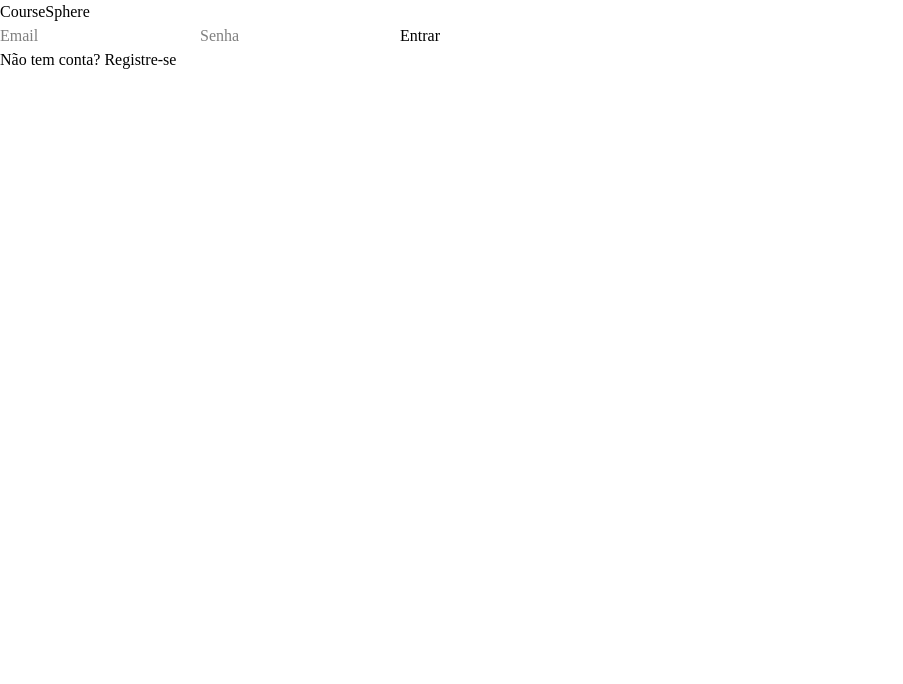
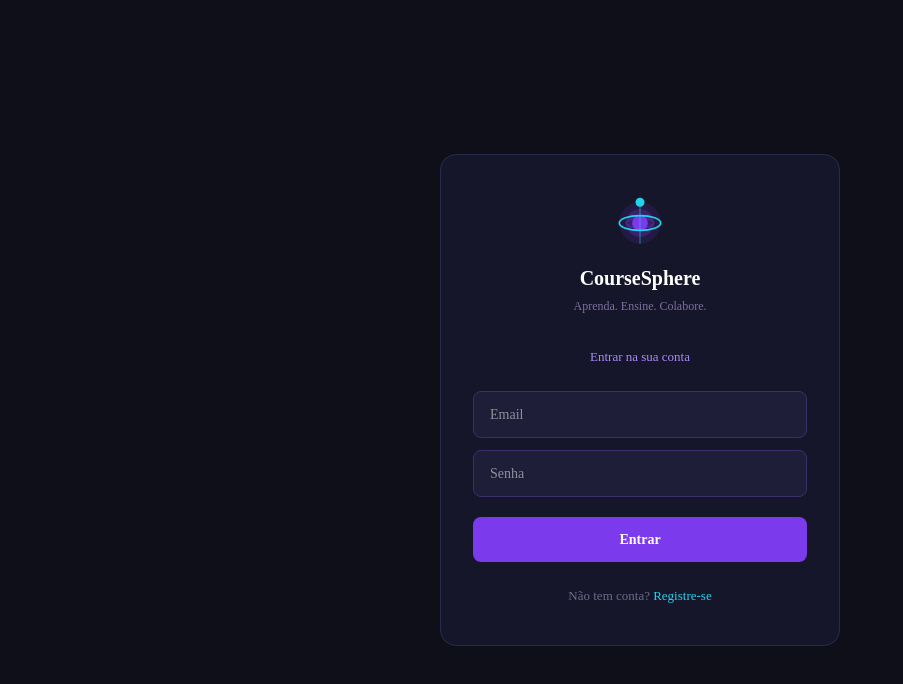
Before and after one commit to victoriaT19/coursesphere, a React (Vite) app in the folder coursesphere-web/: page /login in a window 1280 px wide. Shown: the top 684 px of the page, without its empty margins (0-903 px from the left). Built offline with nearby package versions, Linux system fonts and the light colour scheme.

Commit message:
feat: redesign Login page with new dark theme

```diff
--- a/coursesphere-web/src/pages/Login.jsx
+++ b/coursesphere-web/src/pages/Login.jsx
@@ -2,6 +2,7 @@ import { useState } from "react";
 import { Link, useNavigate } from "react-router-dom";
 import { useAuth } from "../context/AuthContext";
 import api from "../services/api";
+import Logo from "../components/Logo";
 
 export default function Login(){
     const [email, setEmail] = useState("");
@@ -36,17 +37,56 @@ export default function Login(){
     };
 
     return (
-        <div className="min-h-screen bg-gray-950 flex items-center justify-center px-4">
-            <div className="w-full max-w-md bg-gray-900 rounded-2xl shadow-xl p-8">
-                <h1 className="text-3xl font-bold text-white text-center mb-8">CourseSphere</h1>
-                <form onSubmit={handleSubmit} className="space-y-4">
+        <div style={{
+            minHeight: "100vh",
+            background: "#0f0f1a",
+            display: "flex",
+            alignItems: "center",
+            justifyContent: "center",
+            padding: "1rem"
+        }}>
+            <div style={{
+                width: "100%",
+                maxWidth: "400px",
+                background: "#16162a",
+                borderRadius: "16px",
+                border: "0.5px solid #2a2a4a",
+                padding: "2.5rem 2rem"
+            }}>
+                <div style={{ display: "flex", flexDirection: "column", alignItems: "center", marginBottom: "2rem" }}>
+                    <Logo size={56} />
+                    <h1 style={{ color: "white", fontSize: "20px", fontWeight: "600", margin: "0.75rem 0 0.25rem" }}>
+                        CourseSphere
+                    </h1>
+                    <p style={{ color: "#7c6fa0", fontSize: "12px", margin: 0 }}>
+                        Aprenda. Ensine. Colabore.
+                    </p>
+                </div>
+
+                <p style={{ color: "#a78bfa", fontSize: "13px", fontWeight: "500", textAlign: "center", marginBottom: "1.5rem" }}>
+                    Entrar na sua conta
+                </p>
+
+                <form onSubmit={handleSubmit} style={{ display: "flex", flexDirection: "column", gap: "0.75rem" }}>
                     <input
                         type="email"
                         placeholder="Email"
                         value={email}
                         onChange={(e) => setEmail(e.target.value)}
                         required
-                        className="w-full px-4 py-3 rounded-lg bg-gray-800 text-white placeholder-gray-400 border border-gray-700 focus:outline-none focus:border-indigo-500"
+                        style={{
+                            background: "#1e1e38",
+                            border: "0.5px solid #3b2f6e",
+                            borderRadius: "8px",
+                            padding: "0.75rem 1rem",
+                            color: "white",
+                            fontSize: "14px",
+                            outline: "none",
+                            width: "100%",
+                            boxSizing: "border-box"
+                        }}
+                        onFocus={e => e.target.style.borderColor = "#7c3aed"}
+                        onBlur={e => e.target.style.borderColor = "#3b2f6e"}
                     />
                     <input
                         type="password"
@@ -54,20 +94,46 @@ export default function Login(){
                         value={password}
                         onChange={(e) => setPassword(e.target.value)}
                         required
-                        className="w-full px-4 py-3 rounded-lg bg-gray-800 text-white placeholder-gray-400 border border-gray-700 focus:outline-none focus:border-indigo-500"
+                        style={{
+                            background: "#1e1e38",
+                            border: "0.5px solid #3b2f6e",
+                            borderRadius: "8px",
+                            padding: "0.75rem 1rem",
+                            color: "white",
+                            fontSize: "14px",
+                            outline: "none",
+                            width: "100%",
+                            boxSizing: "border-box"
+                        }}
+                        onFocus={e => e.target.style.borderColor = "#7c3aed"}
+                        onBlur={e => e.target.style.borderColor = "#3b2f6e"}
                     />
-                    {error && <p className="text-red-400 text-sm">{error}</p>}
+                    {error && (
+                        <p style={{ color: "#f87171", fontSize: "13px", margin: 0 }}>{error}</p>
+                    )}
                     <button
                         type="submit"
                         disabled={loading}
-                        className="w-full py-3 bg-indigo-600 hover:bg-indigo-700 text-white font-semibold rounded-lg transition disabled:opacity-50"
+                        style={{
+                            background: loading ? "#4a3080" : "#7c3aed",
+                            border: "none",
+                            borderRadius: "8px",
+                            padding: "0.75rem",
+                            color: "white",
+                            fontSize: "14px",
+                            fontWeight: "600",
+                            cursor: loading ? "not-allowed" : "pointer",
+                            marginTop: "0.5rem",
+                            transition: "background 0.2s"
+                        }}
                     >
                         {loading ? "Entrando..." : "Entrar"}
                     </button>
                 </form>
-                <p className="text-gray-400 text-center mt-6 text-sm">
+
+                <p style={{ color: "#6b6b8a", fontSize: "13px", textAlign: "center", marginTop: "1.5rem" }}>
                     Não tem conta?{" "}
-                    <Link to="/register" className="text-indigo-400 hover:underline">
+                    <Link to="/register" style={{ color: "#22d3ee", textDecoration: "none", fontWeight: "500" }}>
                         Registre-se
                     </Link>
                 </p>
```
